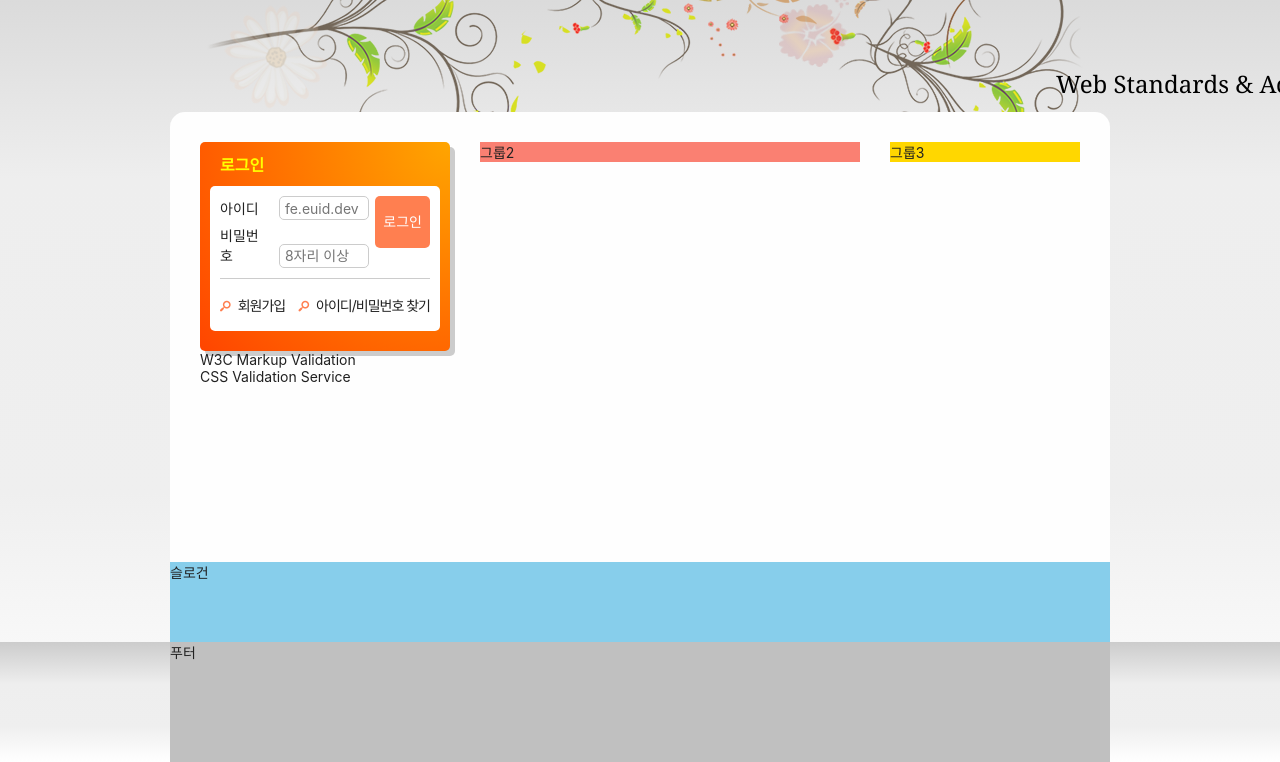
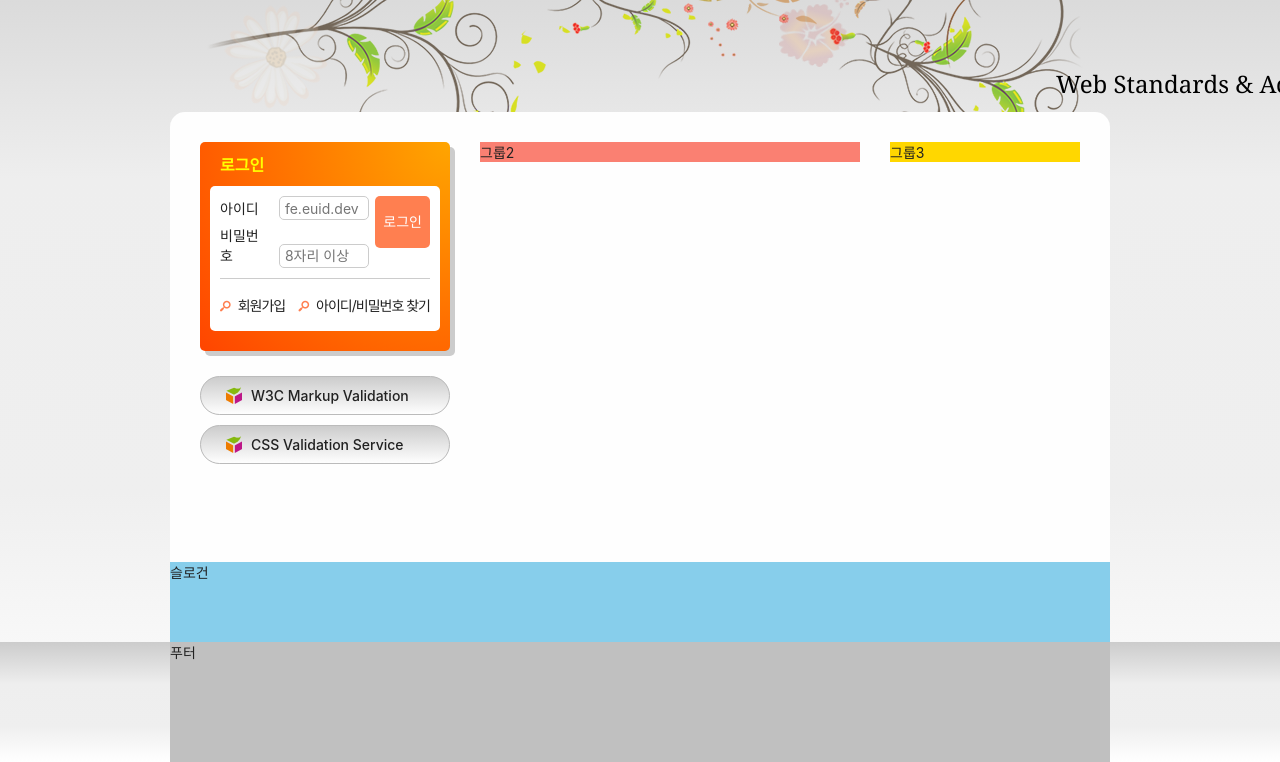
Before and after one commit to ovelute53/HTML5, a plain HTML site: page index.html in a window 1280 px wide. Shown: the part 135-897 px from the top of the page. Drawn offline with Linux system fonts and the light colour scheme; a web font is replaced by a local one.

Commit message:
validation 배너 완성

```diff
--- a/styles/style.css
+++ b/styles/style.css
@@ -435,6 +435,36 @@ position, float, display(inline-block, flex, grid) 방식으로 영역 설정할
   margin-right: 8px;
   cursor: pointer;
 }
+
+.validation-list {
+  margin-top: 25px;
+  /* text-align: center; */
+}
+
+.validation-list li {
+  margin-bottom: 10px;
+}
+
+.validation-list a {
+  display: block;
+  background: url(./images/validation_icon.png) no-repeat 25px 50%,
+    #ccc linear-gradient(to bottom, #ccc, #fefefe);
+  border: 1px solid #bbb;
+  border-radius: 20px;
+  padding: 10px 20px 10px 50px;
+  font-weight: 500;
+}
+
+.validation-list a:hover,
+.validation-list a:focus {
+  color: red;
+}
+
+/* .validation-list a::before {
+  content: url(./images/validation_icon.png);
+  vertical-align: middle;
+} */
+
 /* slogan area */
 .slogan {
   background: skyblue;
```
